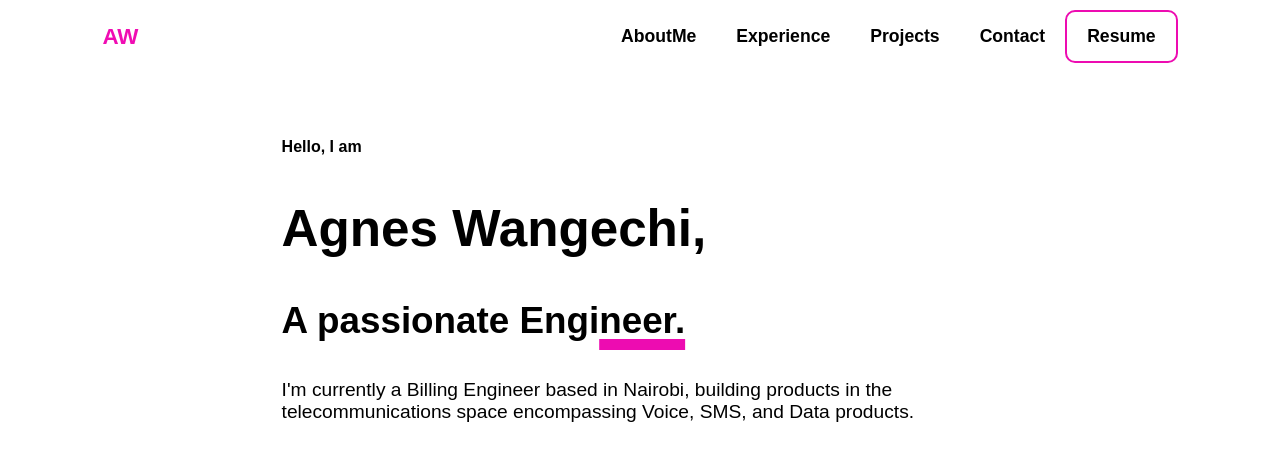
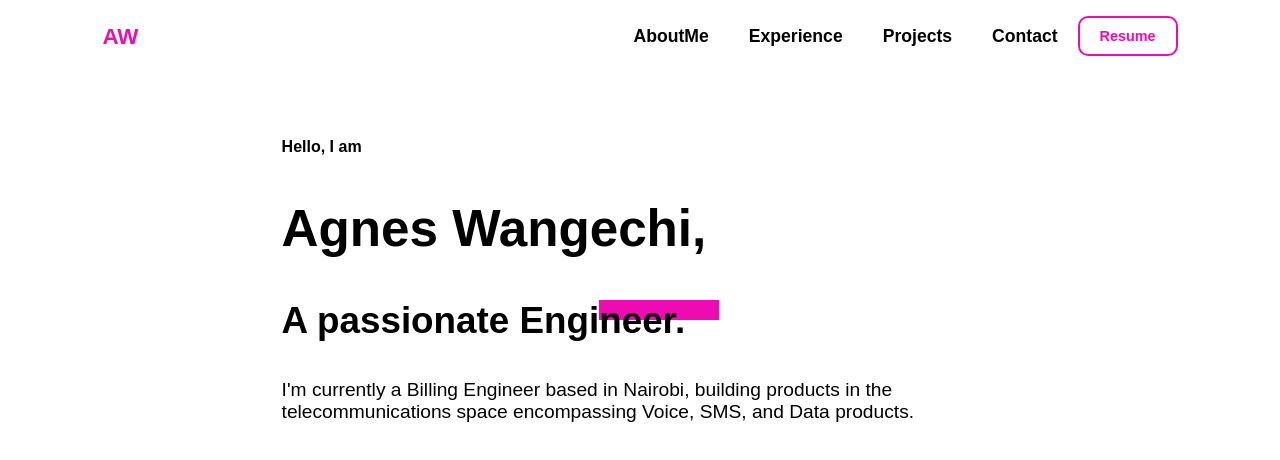
Before and after one commit to AgnesWangechi/Agnes-Wangechi, a React (Create React App) app: page / in a window 1280 px wide. Shown: the top 460 px of the page. Built offline with nearby package versions, Linux system fonts and the light colour scheme.

Commit message:
Navbar-Hero

```diff
--- a/src/Components/Hero/Hero.css
+++ b/src/Components/Hero/Hero.css
@@ -25,7 +25,15 @@ p{
 }
 #underline
 {
-    text-decoration: underline;
+    /*text-decoration: underline;
     text-decoration-color: #ed0cb1;
-    text-decoration-thickness: 30% ;
+    text-decoration-thickness: 30% ; */
+    background: #ed0cb1;
+    z-index: -1;
+    display: inline-block;
+    width: 120px;
+    height: 20px;
+
+
+
 }
--- a/src/Components/Navbar.css
+++ b/src/Components/Navbar.css
@@ -43,15 +43,21 @@ nav{
 
 button
 {
+margin-top: 6px;
 border:2px solid #ed0cb1;
 background: none;
-font-size: 1.1rem;
+font-size: 0.9rem;
 border-radius: 10px;
-
+width: 100px;
+height: 40px;
+}
+button:hover
+{
+background-color: rgb(255, 244, 253);
 }
 
 button a{
 text-decoration: none;
-color: black;
+color: #ed0cb1;
 font-weight: 600;
 }
```
